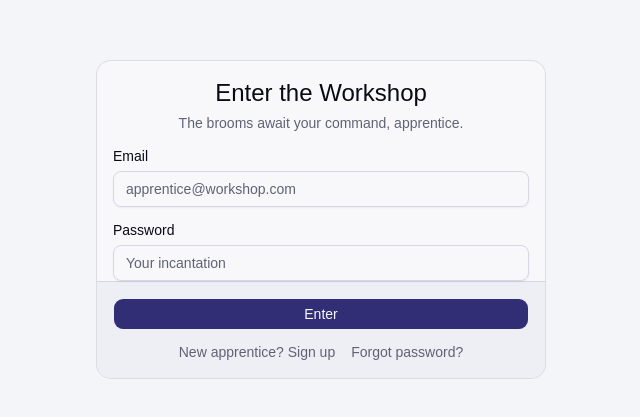
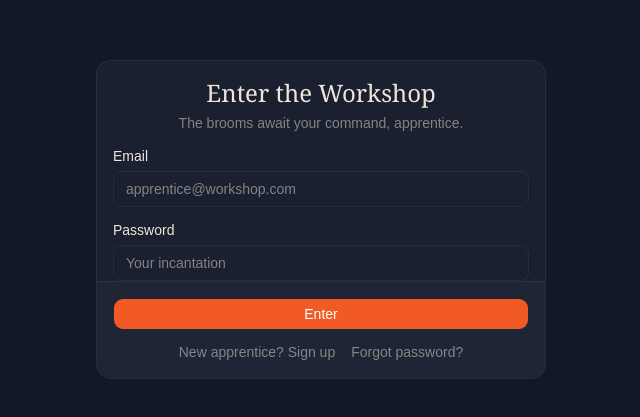
Before and after one commit to goggledefogger/magic-broom-chat, a React (Vite) app in the folder bmad/app/: page /login in a window 1280 px wide. Shown: the part 181-598 px from the top of the page, without its empty margins (319-959 px from the left). Built offline with nearby package versions, Linux system fonts and the light colour scheme; no server answers.

Commit message:
feat: Ember & Ink color system and Merriweather font
Replace Sorcerer's Apprentice oklch theme with Ember & Ink hex colors.
APC brand alignment: #f15a24 orange, #54548E purple, #2DA3CB blue.
Add Merriweather serif as heading font.

```diff
--- a/bmad/app/package.json
+++ b/bmad/app/package.json
@@ -14,6 +14,7 @@
   "dependencies": {
     "@base-ui/react": "^1.3.0",
     "@fontsource-variable/geist": "^5.2.8",
+    "@fontsource/merriweather": "^5.2.11",
     "@supabase/supabase-js": "^2.99.3",
     "@tailwindcss/vite": "^4.2.2",
     "@tanstack/react-query": "^5.95.0",
--- a/bmad/app/src/index.css
+++ b/bmad/app/src/index.css
@@ -2,11 +2,12 @@
 @import "tw-animate-css";
 @import "shadcn/tailwind.css";
 @import "@fontsource-variable/geist";
+@import "@fontsource/merriweather/700.css";
 
 @custom-variant dark (&:is(.dark *));
 
 @theme inline {
-    --font-heading: var(--font-sans);
+    --font-heading: 'Merriweather', Georgia, serif;
     --font-sans: 'Geist Variable', sans-serif;
     --color-sidebar-ring: var(--sidebar-ring);
     --color-sidebar-border: var(--sidebar-border);
@@ -48,75 +49,43 @@
     --radius-4xl: calc(var(--radius) * 2.6);
 }
 
-/* Sorcerer's Apprentice Theme — adult, mystical, minimalist */
+/* Ember & Ink Theme — dark, warm, mystical, APC-aligned */
 :root {
-    --background: oklch(0.97 0.005 280);
-    --foreground: oklch(0.15 0.02 280);
-    --card: oklch(0.98 0.003 280);
-    --card-foreground: oklch(0.15 0.02 280);
-    --popover: oklch(0.98 0.003 280);
-    --popover-foreground: oklch(0.15 0.02 280);
-    --primary: oklch(0.35 0.12 280);
-    --primary-foreground: oklch(0.98 0.005 280);
-    --secondary: oklch(0.92 0.02 280);
-    --secondary-foreground: oklch(0.25 0.05 280);
-    --muted: oklch(0.93 0.01 280);
-    --muted-foreground: oklch(0.5 0.03 280);
-    --accent: oklch(0.55 0.18 35);
-    --accent-foreground: oklch(0.98 0.005 280);
-    --destructive: oklch(0.577 0.245 27.325);
-    --border: oklch(0.88 0.02 280);
-    --input: oklch(0.88 0.02 280);
-    --ring: oklch(0.45 0.12 280);
-    --chart-1: oklch(0.55 0.18 35);
-    --chart-2: oklch(0.45 0.12 280);
-    --chart-3: oklch(0.6 0.15 160);
-    --chart-4: oklch(0.5 0.1 320);
-    --chart-5: oklch(0.65 0.12 80);
+    --background: #111827;
+    --foreground: #f0e6d8;
+    --card: #1a2030;
+    --card-foreground: #f0e6d8;
+    --popover: #1a2030;
+    --popover-foreground: #f0e6d8;
+    --primary: #f15a24;
+    --primary-foreground: #ffffff;
+    --secondary: #54548E;
+    --secondary-foreground: #f0e6d8;
+    --muted: #222a3a;
+    --muted-foreground: rgba(240, 230, 216, 0.5);
+    --accent: #2DA3CB;
+    --accent-foreground: #ffffff;
+    --destructive: #e53e3e;
+    --border: rgba(240, 230, 216, 0.06);
+    --input: rgba(240, 230, 216, 0.06);
+    --ring: rgba(241, 90, 36, 0.4);
+    --chart-1: #f15a24;
+    --chart-2: #54548E;
+    --chart-3: #2DA3CB;
+    --chart-4: #e53e3e;
+    --chart-5: #f0e6d8;
     --radius: 0.625rem;
-    --sidebar: oklch(0.18 0.04 280);
-    --sidebar-foreground: oklch(0.9 0.01 280);
-    --sidebar-primary: oklch(0.55 0.18 35);
-    --sidebar-primary-foreground: oklch(0.98 0.005 280);
-    --sidebar-accent: oklch(0.25 0.05 280);
-    --sidebar-accent-foreground: oklch(0.9 0.01 280);
-    --sidebar-border: oklch(0.25 0.04 280);
-    --sidebar-ring: oklch(0.45 0.12 280);
+    --sidebar: #151c2a;
+    --sidebar-foreground: #f0e6d8;
+    --sidebar-primary: #f15a24;
+    --sidebar-primary-foreground: #ffffff;
+    --sidebar-accent: rgba(241, 90, 36, 0.08);
+    --sidebar-accent-foreground: #f0e6d8;
+    --sidebar-border: rgba(240, 230, 216, 0.06);
+    --sidebar-ring: rgba(241, 90, 36, 0.4);
 }
 
-.dark {
-    --background: oklch(0.13 0.02 280);
-    --foreground: oklch(0.93 0.01 280);
-    --card: oklch(0.18 0.03 280);
-    --card-foreground: oklch(0.93 0.01 280);
-    --popover: oklch(0.18 0.03 280);
-    --popover-foreground: oklch(0.93 0.01 280);
-    --primary: oklch(0.55 0.18 35);
-    --primary-foreground: oklch(0.13 0.02 280);
-    --secondary: oklch(0.22 0.04 280);
-    --secondary-foreground: oklch(0.9 0.01 280);
-    --muted: oklch(0.22 0.03 280);
-    --muted-foreground: oklch(0.65 0.02 280);
-    --accent: oklch(0.55 0.18 35);
-    --accent-foreground: oklch(0.13 0.02 280);
-    --destructive: oklch(0.704 0.191 22.216);
-    --border: oklch(0.25 0.03 280);
-    --input: oklch(0.25 0.04 280);
-    --ring: oklch(0.55 0.15 35);
-    --chart-1: oklch(0.55 0.18 35);
-    --chart-2: oklch(0.55 0.12 280);
-    --chart-3: oklch(0.6 0.15 160);
-    --chart-4: oklch(0.5 0.1 320);
-    --chart-5: oklch(0.65 0.12 80);
-    --sidebar: oklch(0.12 0.03 280);
-    --sidebar-foreground: oklch(0.9 0.01 280);
-    --sidebar-primary: oklch(0.55 0.18 35);
-    --sidebar-primary-foreground: oklch(0.98 0.005 280);
-    --sidebar-accent: oklch(0.2 0.04 280);
-    --sidebar-accent-foreground: oklch(0.9 0.01 280);
-    --sidebar-border: oklch(0.2 0.03 280);
-    --sidebar-ring: oklch(0.55 0.15 35);
-}
+/* No separate .dark block — this IS the dark theme */
 
 @layer base {
   * {
@@ -130,19 +99,19 @@
   }
 }
 
-/* Channel join animation — subtle magical shimmer */
+/* Channel join animation — ember shimmer */
 @keyframes channel-join {
   0% {
     background-color: transparent;
     box-shadow: none;
   }
   20% {
-    background-color: oklch(0.55 0.18 35 / 0.15);
-    box-shadow: 0 0 8px oklch(0.55 0.18 35 / 0.3);
+    background-color: rgba(241, 90, 36, 0.15);
+    box-shadow: 0 0 8px rgba(241, 90, 36, 0.3);
   }
   50% {
-    background-color: oklch(0.45 0.12 280 / 0.1);
-    box-shadow: 0 0 12px oklch(0.45 0.12 280 / 0.2);
+    background-color: rgba(84, 84, 142, 0.1);
+    box-shadow: 0 0 12px rgba(84, 84, 142, 0.2);
   }
   100% {
     background-color: transparent;
```
Also changed, not shown: 1 other file (tests, documents, lock files or other folders).
